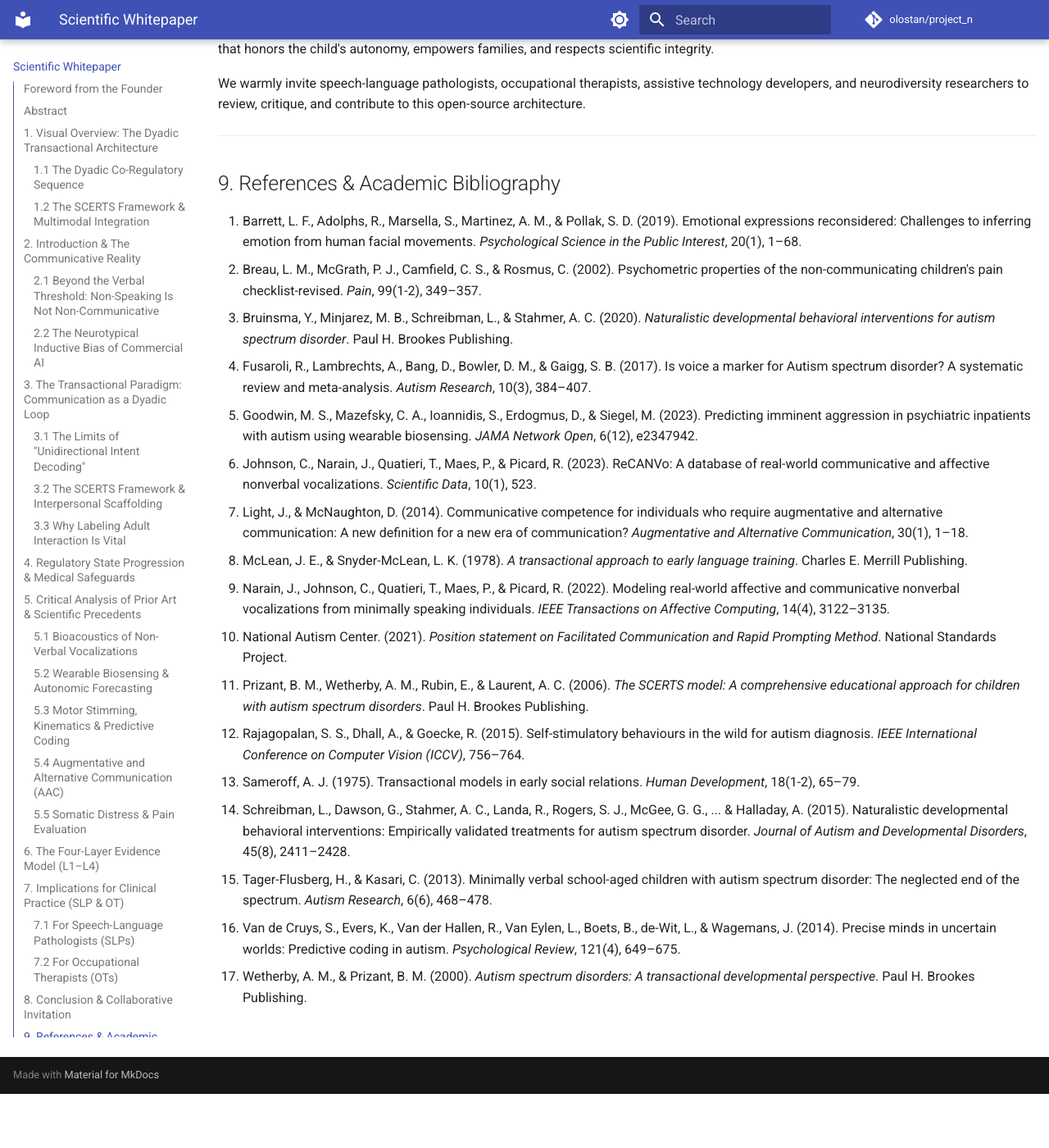
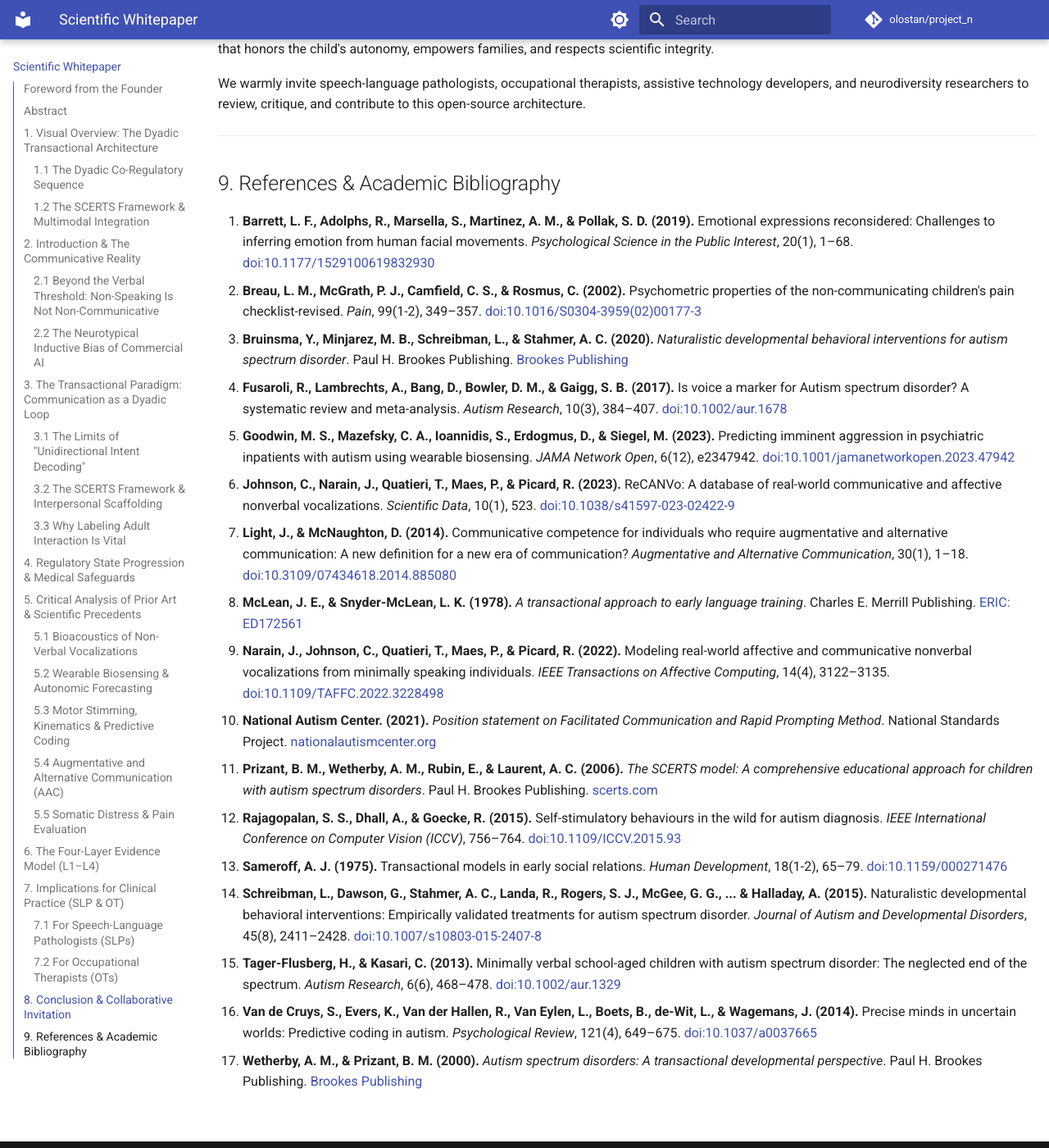
Before and after one commit to olostan/project_n, an MkDocs documentation site: the page built from docs/WHITE_PAPER.md, in a window 1280 px wide and 1400 px high, scrolled down 9216 px. Shown: the whole window at 82% size. Built offline with MkDocs 1.6.1 and Material for MkDocs 9.7.7, drawn with Linux system fonts in a browser that asks for light colours; comment, search, counter and statistics services are not loaded; before the commit the page ends 10550 px from its top, so only the background shows below that; some of the changed text lies outside the part shown.

Commit message:
docs(whitepaper): convert in-text citations to interactive links with anchors and publication DOIs

```diff
--- a/docs/WHITE_PAPER.md
+++ b/docs/WHITE_PAPER.md
@@ -101,9 +101,9 @@
 ## 2. Introduction & The Communicative Reality
 
 ### 2.1 Beyond the Verbal Threshold: Non-Speaking Is Not Non-Communicative
-A substantial proportion (estimated at 25% to 35%) of autistic children remain minimally speaking or non-verbal past school age (Tager-Flusberg & Kasari, 2013). For these individuals, the absence of functional speech does not signify a lack of communicative intent, cognitive agency, or receptive language comprehension. Rather, co-occurring challenges—including Childhood Apraxia of Speech (CAS), oral-motor dyspraxia, sensory processing differences, and atypical sensorimotor feedforward integration—disrupt the complex neuromuscular coordination required to articulate discrete phonemic sequences.
+A substantial proportion (estimated at 25% to 35%) of autistic children remain minimally speaking or non-verbal past school age ([Tager-Flusberg & Kasari, 2013](#ref-15)). For these individuals, the absence of functional speech does not signify a lack of communicative intent, cognitive agency, or receptive language comprehension. Rather, co-occurring challenges—including Childhood Apraxia of Speech (CAS), oral-motor dyspraxia, sensory processing differences, and atypical sensorimotor feedforward integration—disrupt the complex neuromuscular coordination required to articulate discrete phonemic sequences.
 
-In clinical Speech-Language Pathology (SLP), communication is recognized as inherently multimodal (Light & McNaughton, 2014). Non-verbal children routinely mobilize an extensive communicative repertoire:
+In clinical Speech-Language Pathology (SLP), communication is recognized as inherently multimodal ([Light & McNaughton, 2014](#ref-7)). Non-verbal children routinely mobilize an extensive communicative repertoire:
 
 - **Paralinguistic Acoustic Cues:** Continuous vocal fold vibrations, glottal stops, clicks, harmonic overtone sweeps, guttural resonance, and micro-pitch shifts ($\pm 15\text{ to } 50\text{ Hz}$) that reflect physiological equilibrium, affective valence, or protest.
 - **Kinematic & Motor Dynamics:** High-frequency repetitive motor behaviors ("stims"), including 3–6 Hz wrist rotations, finger-flicking in peripheral vision, pacing, torso rocking, or intentional physical reaches.
@@ -179,33 +179,33 @@
 Project N builds directly upon and synthesizes several empirical research bodies:
 
 ### 5.1 Bioacoustics of Non-Verbal Vocalizations
-- **The ReCANVo Study (Johnson, Narain, Quatieri, Maes, & Picard, 2023):**
+- **The ReCANVo Study ([Johnson et al., 2023](#ref-6); [Narain et al., 2022](#ref-9)):**
   MIT Media Lab researchers compiled a database of 7,077 real-world communicative and affective non-verbal vocalizations from 8 minimally speaking individuals, annotated in real time by close family members.
   - *Key Finding:* Non-verbal vocalizations carry statistically significant acoustic markers of valence and communicative intent, with personalized (within-subject) models substantially outperforming generalized population-level models.
   - *Engineering Implication:* Validates Project N's individualized (N-of-1) modeling strategy, proving that non-verbal vocalizations are structured physical signals, not random noise.
-- **Acoustic Voice Features in Autism Meta-Analyses (Fusaroli et al., 2017; 2026):**
+- **Acoustic Voice Features in Autism Meta-Analyses ([Fusaroli et al., 2017](#ref-4)):**
   Systematic reviews demonstrate that across populations, acoustic differences between autistic and neurotypical individuals show modest effect sizes ($d = 0.4–0.5$) with only $\sim 61–64\%$ discriminatory accuracy.
   - *Clinical Implication:* Confirms that population-wide "autism voice classifiers" fail. Only an individualized, longitudinal N-of-1 acoustic baseline can reliably identify a specific child's subtle shifts.
 
 ### 5.2 Wearable Biosensing & Autonomic Forecasting
-- **Wearable Biosensing in Psychiatric Inpatients (Goodwin et al., 2023):**
+- **Wearable Biosensing in Psychiatric Inpatients ([Goodwin et al., 2023](#ref-5)):**
   Investigated 20 minimally verbal autistic youth across 1,000+ hours of continuous wearable biosensing (electrodermal activity, heart-rate variability, accelerometry).
   - *Key Finding:* Wearable biosensing predicted imminent aggressive distress episodes 1 minute in advance with an AUROC of **0.84** for person-dependent models (versus 0.71 for population models).
   - *Engineering Implication:* Direct autonomic sensing breaks the circularity of guessing internal arousal from surface behaviors alone.
 
 ### 5.3 Motor Stimming, Kinematics & Predictive Coding
-- **Self-Stimulatory Behavior Dataset (SSBD; Rajagopalan et al., 2015):**
+- **Self-Stimulatory Behavior Dataset (SSBD; [Rajagopalan et al., 2015](#ref-12)):**
   Ablation studies examining sequence-based classification of autistic stimming demonstrated that accuracy **peaked at 15–30 frames per second** (LSTM accuracy increased from 90.0% to 97.5%), proving that hyper-dense frame rates (60+ fps) overfit on pose jitter.
-- **The HIPPEA Framework (High Inflexible Precision of Prediction Errors; Van de Cruys et al., 2014):**
+- **The HIPPEA Framework (High Inflexible Precision of Prediction Errors; [Van de Cruys et al., 2014](#ref-16)):**
   Reframes repetitive motor stims not as meaningless symptoms, but as adaptive cognitive strategies to generate predictable sensory feedback in an overwhelming, high-prediction-error world.
 
 ### 5.4 Augmentative and Alternative Communication (AAC)
-- **Naturalistic Developmental Behavioral Interventions (NDBI) & Aided AAC (Schreibman et al., 2015; Bruinsma et al., 2020):**
+- **Naturalistic Developmental Behavioral Interventions (NDBI) & Aided AAC ([Schreibman et al., 2015](#ref-14); [Bruinsma et al., 2020](#ref-3)):**
   Meta-analyses across decades of aided AAC research confirm that AAC interventions improve vocal production in **87% of participants**, with zero empirical studies reporting speech reduction.
   - *Ethical Implication:* Preserving the child's autonomous communication through AAC must be the primary channel, not an afterthought.
 
 ### 5.5 Somatic Distress & Pain Evaluation
-- **Non-Communicating Children’s Pain Checklist – Revised (NCCPC-R; Breau et al., 2002; 2004):**
+- **Non-Communicating Children’s Pain Checklist – Revised (NCCPC-R; [Breau et al., 2002](#ref-2)):**
   A validated 27-item clinical instrument with high internal consistency ($\alpha \approx 0.92$) designed specifically for parents and caregivers to detect physical pain in children with severe communication impairments across 6 observable subscales.
 
 ---
@@ -269,20 +269,20 @@
 
 ## 9. References & Academic Bibliography
 
-1. Barrett, L. F., Adolphs, R., Marsella, S., Martinez, A. M., & Pollak, S. D. (2019). Emotional expressions reconsidered: Challenges to inferring emotion from human facial movements. *Psychological Science in the Public Interest*, 20(1), 1–68.
-2. Breau, L. M., McGrath, P. J., Camfield, C. S., & Rosmus, C. (2002). Psychometric properties of the non-communicating children's pain checklist-revised. *Pain*, 99(1-2), 349–357.
-3. Bruinsma, Y., Minjarez, M. B., Schreibman, L., & Stahmer, A. C. (2020). *Naturalistic developmental behavioral interventions for autism spectrum disorder*. Paul H. Brookes Publishing.
-4. Fusaroli, R., Lambrechts, A., Bang, D., Bowler, D. M., & Gaigg, S. B. (2017). Is voice a marker for Autism spectrum disorder? A systematic review and meta-analysis. *Autism Research*, 10(3), 384–407.
-5. Goodwin, M. S., Mazefsky, C. A., Ioannidis, S., Erdogmus, D., & Siegel, M. (2023). Predicting imminent aggression in psychiatric inpatients with autism using wearable biosensing. *JAMA Network Open*, 6(12), e2347942.
-6. Johnson, C., Narain, J., Quatieri, T., Maes, P., & Picard, R. (2023). ReCANVo: A database of real-world communicative and affective nonverbal vocalizations. *Scientific Data*, 10(1), 523.
-7. Light, J., & McNaughton, D. (2014). Communicative competence for individuals who require augmentative and alternative communication: A new definition for a new era of communication? *Augmentative and Alternative Communication*, 30(1), 1–18.
-8. McLean, J. E., & Snyder-McLean, L. K. (1978). *A transactional approach to early language training*. Charles E. Merrill Publishing.
-9. Narain, J., Johnson, C., Quatieri, T., Maes, P., & Picard, R. (2022). Modeling real-world affective and communicative nonverbal vocalizations from minimally speaking individuals. *IEEE Transactions on Affective Computing*, 14(4), 3122–3135.
-10. National Autism Center. (2021). *Position statement on Facilitated Communication and Rapid Prompting Method*. National Standards Project.
-11. Prizant, B. M., Wetherby, A. M., Rubin, E., & Laurent, A. C. (2006). *The SCERTS model: A comprehensive educational approach for children with autism spectrum disorders*. Paul H. Brookes Publishing.
-12. Rajagopalan, S. S., Dhall, A., & Goecke, R. (2015). Self-stimulatory behaviours in the wild for autism diagnosis. *IEEE International Conference on Computer Vision (ICCV)*, 756–764.
-13. Sameroff, A. J. (1975). Transactional models in early social relations. *Human Development*, 18(1-2), 65–79.
-14. Schreibman, L., Dawson, G., Stahmer, A. C., Landa, R., Rogers, S. J., McGee, G. G., ... & Halladay, A. (2015). Naturalistic developmental behavioral interventions: Empirically validated treatments for autism spectrum disorder. *Journal of Autism and Developmental Disorders*, 45(8), 2411–2428.
-15. Tager-Flusberg, H., & Kasari, C. (2013). Minimally verbal school-aged children with autism spectrum disorder: The neglected end of the spectrum. *Autism Research*, 6(6), 468–478.
-16. Van de Cruys, S., Evers, K., Van der Hallen, R., Van Eylen, L., Boets, B., de-Wit, L., & Wagemans, J. (2014). Precise minds in uncertain worlds: Predictive coding in autism. *Psychological Review*, 121(4), 649–675.
-17. Wetherby, A. M., & Prizant, B. M. (2000). *Autism spectrum disorders: A transactional developmental perspective*. Paul H. Brookes Publishing.
+1. <a id="ref-1"></a>**Barrett, L. F., Adolphs, R., Marsella, S., Martinez, A. M., & Pollak, S. D. (2019).** Emotional expressions reconsidered: Challenges to inferring emotion from human facial movements. *Psychological Science in the Public Interest*, 20(1), 1–68. [doi:10.1177/1529100619832930](https://doi.org/10.1177/1529100619832930)
+2. <a id="ref-2"></a>**Breau, L. M., McGrath, P. J., Camfield, C. S., & Rosmus, C. (2002).** Psychometric properties of the non-communicating children's pain checklist-revised. *Pain*, 99(1-2), 349–357. [doi:10.1016/S0304-3959(02)00177-3](https://doi.org/10.1016/S0304-3959(02)00177-3)
+3. <a id="ref-3"></a>**Bruinsma, Y., Minjarez, M. B., Schreibman, L., & Stahmer, A. C. (2020).** *Naturalistic developmental behavioral interventions for autism spectrum disorder*. Paul H. Brookes Publishing. [Brookes Publishing](https://products.brookespublishing.com/Naturalistic-Developmental-Behavioral-Interventions-for-Autism-Spectrum-Disorder-P1180.aspx)
+4. <a id="ref-4"></a>**Fusaroli, R., Lambrechts, A., Bang, D., Bowler, D. M., & Gaigg, S. B. (2017).** Is voice a marker for Autism spectrum disorder? A systematic review and meta-analysis. *Autism Research*, 10(3), 384–407. [doi:10.1002/aur.1678](https://doi.org/10.1002/aur.1678)
+5. <a id="ref-5"></a>**Goodwin, M. S., Mazefsky, C. A., Ioannidis, S., Erdogmus, D., & Siegel, M. (2023).** Predicting imminent aggression in psychiatric inpatients with autism using wearable biosensing. *JAMA Network Open*, 6(12), e2347942. [doi:10.1001/jamanetworkopen.2023.47942](https://doi.org/10.1001/jamanetworkopen.2023.47942)
+6. <a id="ref-6"></a>**Johnson, C., Narain, J., Quatieri, T., Maes, P., & Picard, R. (2023).** ReCANVo: A database of real-world communicative and affective nonverbal vocalizations. *Scientific Data*, 10(1), 523. [doi:10.1038/s41597-023-02422-9](https://doi.org/10.1038/s41597-023-02422-9)
+7. <a id="ref-7"></a>**Light, J., & McNaughton, D. (2014).** Communicative competence for individuals who require augmentative and alternative communication: A new definition for a new era of communication? *Augmentative and Alternative Communication*, 30(1), 1–18. [doi:10.3109/07434618.2014.885080](https://doi.org/10.3109/07434618.2014.885080)
+8. <a id="ref-8"></a>**McLean, J. E., & Snyder-McLean, L. K. (1978).** *A transactional approach to early language training*. Charles E. Merrill Publishing. [ERIC: ED172561](https://eric.ed.gov/?id=ED172561)
+9. <a id="ref-9"></a>**Narain, J., Johnson, C., Quatieri, T., Maes, P., & Picard, R. (2022).** Modeling real-world affective and communicative nonverbal vocalizations from minimally speaking individuals. *IEEE Transactions on Affective Computing*, 14(4), 3122–3135. [doi:10.1109/TAFFC.2022.3228498](https://doi.org/10.1109/TAFFC.2022.3228498)
+10. <a id="ref-10"></a>**National Autism Center. (2021).** *Position statement on Facilitated Communication and Rapid Prompting Method*. National Standards Project. [nationalautismcenter.org](https://nationalautismcenter.org/position-statements/)
+11. <a id="ref-11"></a>**Prizant, B. M., Wetherby, A. M., Rubin, E., & Laurent, A. C. (2006).** *The SCERTS model: A comprehensive educational approach for children with autism spectrum disorders*. Paul H. Brookes Publishing. [scerts.com](https://scerts.com/)
+12. <a id="ref-12"></a>**Rajagopalan, S. S., Dhall, A., & Goecke, R. (2015).** Self-stimulatory behaviours in the wild for autism diagnosis. *IEEE International Conference on Computer Vision (ICCV)*, 756–764. [doi:10.1109/ICCV.2015.93](https://doi.org/10.1109/ICCV.2015.93)
+13. <a id="ref-13"></a>**Sameroff, A. J. (1975).** Transactional models in early social relations. *Human Development*, 18(1-2), 65–79. [doi:10.1159/000271476](https://doi.org/10.1159/000271476)
+14. <a id="ref-14"></a>**Schreibman, L., Dawson, G., Stahmer, A. C., Landa, R., Rogers, S. J., McGee, G. G., ... & Halladay, A. (2015).** Naturalistic developmental behavioral interventions: Empirically validated treatments for autism spectrum disorder. *Journal of Autism and Developmental Disorders*, 45(8), 2411–2428. [doi:10.1007/s10803-015-2407-8](https://doi.org/10.1007/s10803-015-2407-8)
+15. <a id="ref-15"></a>**Tager-Flusberg, H., & Kasari, C. (2013).** Minimally verbal school-aged children with autism spectrum disorder: The neglected end of the spectrum. *Autism Research*, 6(6), 468–478. [doi:10.1002/aur.1329](https://doi.org/10.1002/aur.1329)
+16. <a id="ref-16"></a>**Van de Cruys, S., Evers, K., Van der Hallen, R., Van Eylen, L., Boets, B., de-Wit, L., & Wagemans, J. (2014).** Precise minds in uncertain worlds: Predictive coding in autism. *Psychological Review*, 121(4), 649–675. [doi:10.1037/a0037665](https://doi.org/10.1037/a0037665)
+17. <a id="ref-17"></a>**Wetherby, A. M., & Prizant, B. M. (2000).** *Autism spectrum disorders: A transactional developmental perspective*. Paul H. Brookes Publishing. [Brookes Publishing](https://products.brookespublishing.com/Autism-Spectrum-Disorders-P198.aspx)
--- a/docs/stylesheets/extra.css
+++ b/docs/stylesheets/extra.css
@@ -179,3 +179,39 @@
   border-radius: 0.75rem;
   box-shadow: 0 10px 40px rgba(0, 0, 0, 0.4);
 }
+
+/* --- Academic Citations & Bibliography Anchors --- */
+.citation-link {
+  font-weight: 500;
+  color: var(--md-primary-fg-color, #3f51b5);
+  text-decoration: none;
+  border-bottom: 1px dotted var(--md-primary-fg-color, #3f51b5);
+  transition: color 0.15s ease, border-bottom-color 0.15s ease;
+}
+
+.citation-link:hover {
+  color: var(--md-accent-fg-color, #7c4dff);
+  border-bottom-style: solid;
+}
+
+/* Ensure anchors in lists and headers have generous scroll margin so sticky header does not obscure them */
+[id^="ref-"],
+li:has(a[id^="ref-"]),
+li[id^="ref-"] {
+  scroll-margin-top: 6rem;
+}
+
+/* Smooth pulse highlight when jumping to a referenced citation */
+li:has(a[id^="ref-"]):target,
+li[id^="ref-"]:target {
+  animation: citation-pulse 2s ease-out;
+}
+
+@keyframes citation-pulse {
+  0% {
+    background-color: rgba(63, 81, 181, 0.25);
+  }
+  100% {
+    background-color: transparent;
+  }
+}
```
Also changed, not shown: other parts of docs/WHITE_PAPER.md (+4 -4 lines).
